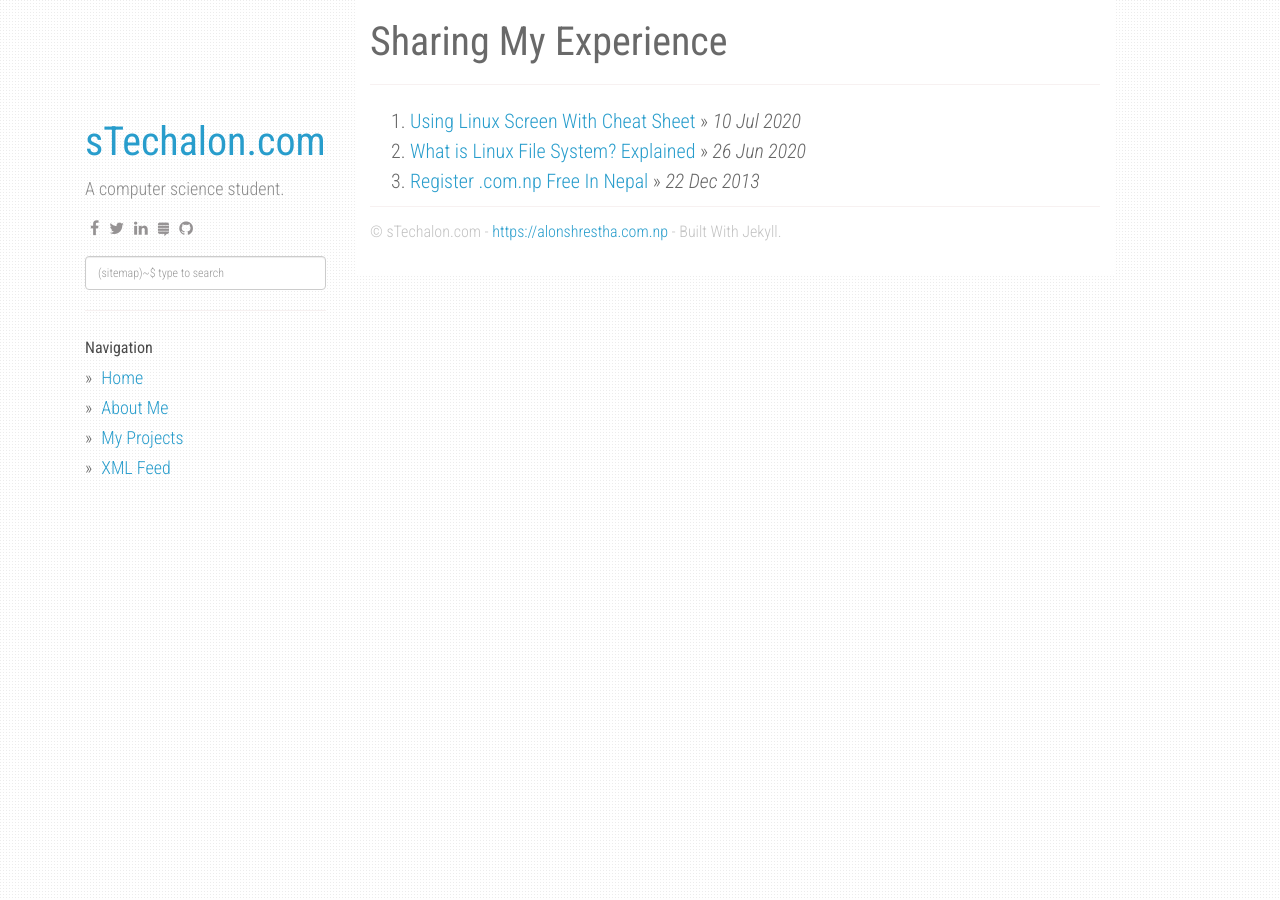
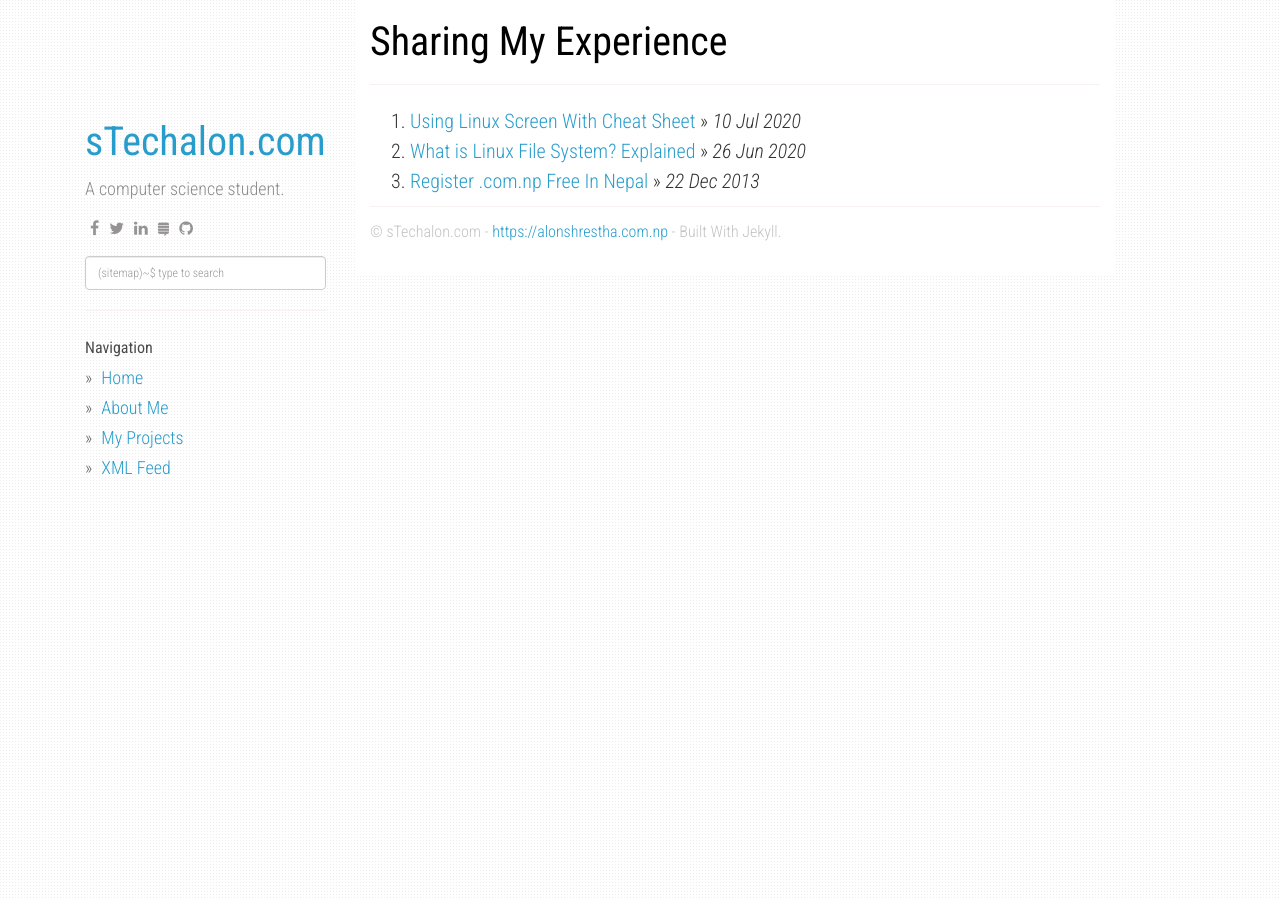
Before and after one commit to alonshrestha/stechalon.com, a Jekyll site: the page built from index.html, in a window 1280 px wide. Built offline with Jekyll 4.4.1, drawn with Linux system fonts in a browser that asks for light colours; nearby versions of some CDN libraries; the list of posts is cut into pages by our own code.

Commit message:
Site Update

```diff
--- a/_posts/2020-06-09-register-com-np-domain-free-in-nepal.markdown
+++ b/_posts/2020-06-09-register-com-np-domain-free-in-nepal.markdown
@@ -13,7 +13,7 @@ description: "You can now register domain .com.np in Nepal online for free. This
 ---
 
 ![Register.com.np For Free In Nepal](/static/img/post/Register-.com_.np-For-Free.png)
-
+<br>
 The domain .com.np is the free thing you can add to your online property without paying any single penny in Nepal. With a personal name domain, you can brand your name or services through websites. Most of the people have a blog page or portfolio page with your domain name. I have used my name as a domain (<a rel="noreferrer noopener" href="http://alonshrestha.com.np/" target="_blank">alonshrestha.com.np</a>) for my personal and blog.
 
 ## What Is .com.np?
--- a/static/css/main.css
+++ b/static/css/main.css
@@ -4,7 +4,8 @@ body {
   line-height: 1.5em;
   font-weight: 300;
   font-size: 20px;
-  color: #666;
+  /* color: black; */
+  color: #333333;
 }
 hr {
   margin-top: 20px;
@@ -20,7 +21,8 @@ span.time, span.categories {
   text-transform: uppercase;
 }
 h1, h2, h3 {
-  color: #696969;
+  color: black;
+  /* color: #696969; */
   font-weight: normal;
 }
 h1 {
```
